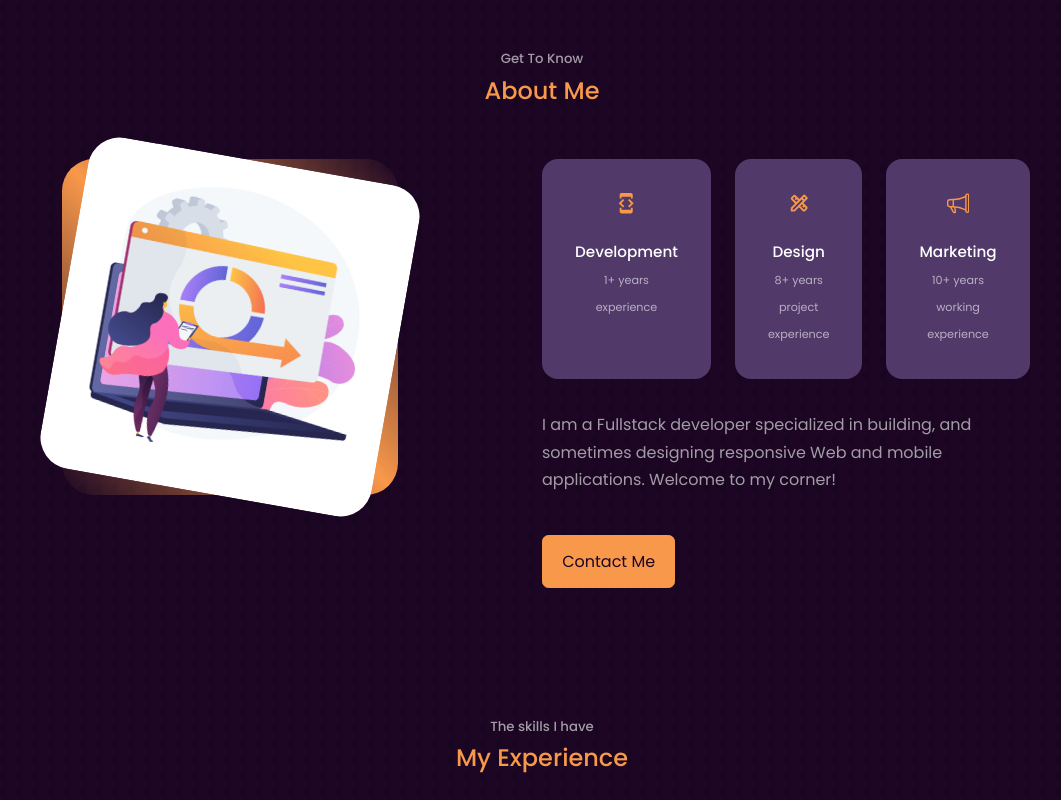
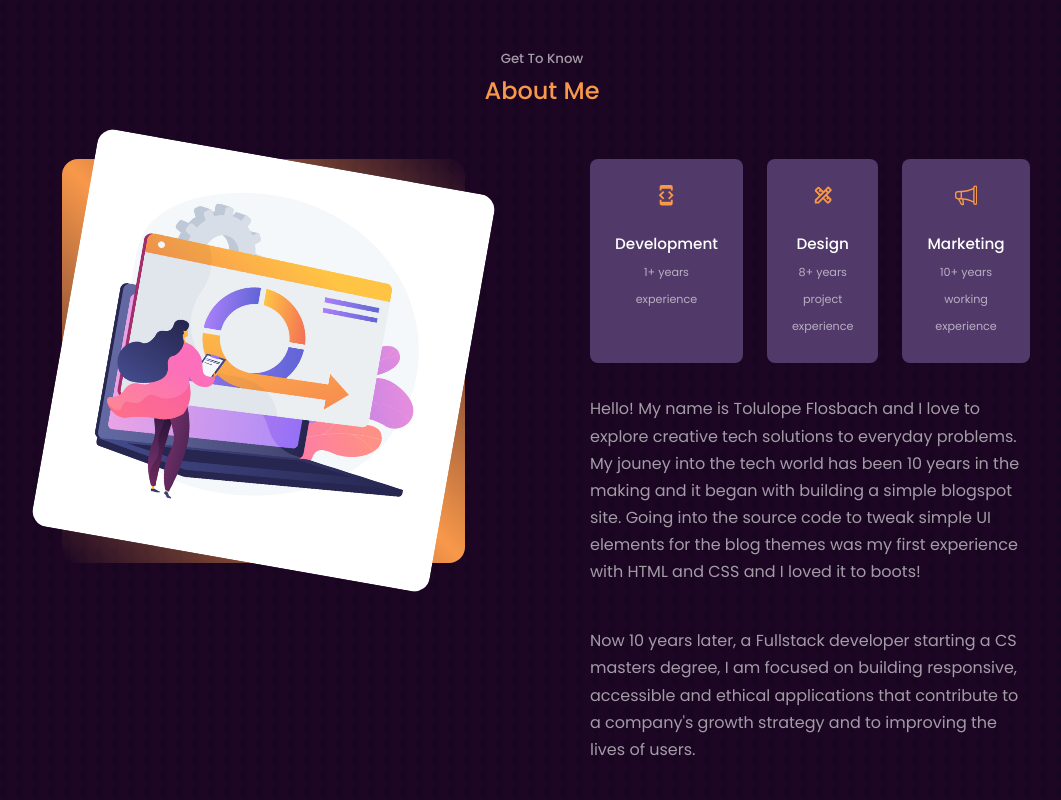
Before and after one commit to Cocoflosbach/toluFlosbachPortfolio, a React (Create React App) app: page / in a window 1280 px wide. Shown: the part 880-1680 px from the top of the page, without its empty margins (98-1159 px from the left). Built offline with nearby package versions, Linux system fonts and the light colour scheme.

Commit message:
Update About me content and styling

```diff
--- a/src/components/AboutMe/AboutMe.css
+++ b/src/components/AboutMe/AboutMe.css
@@ -1,13 +1,13 @@
 .about__container {
   display: grid;
-  grid-template-columns: 35% 50%;
-  gap: 15%;
+  grid-template-columns: 35% 45%;
+  gap: 20%;
 }
 
 .about__me {
-  width: 100%;
+  width: 120%;
   aspect-ratio: 1/1;
-  border-radius: 2rem;
+  border-radius: 1rem;
   background: linear-gradient(
     45deg,
     transparent,
@@ -19,7 +19,7 @@
 }
 
 .about__me-image {
-  border-radius: 2rem;
+  border-radius: 1rem;
   overflow: hidden;
   transform: rotate(10deg);
 }
@@ -38,8 +38,8 @@
 .about__card {
   background: var(--color-bg-variant);
   border: 1px solid transparent;
-  border-radius: 1rem;
-  padding: 2rem;
+  border-radius: 0.5rem;
+  padding: 1.5rem;
   text-align: center;
   transition: var(--transition);
 }
--- a/src/components/AboutMe/AboutMe.jsx
+++ b/src/components/AboutMe/AboutMe.jsx
@@ -36,12 +36,21 @@ const AboutMe = () => {
             </article>
           </div>
           <p>
-            I am a Fullstack developer specialized in building, and sometimes
-            designing responsive Web and mobile applications. Welcome to my
-            corner!
+            Hello! My name is Tolulope Flosbach and I love to explore creative
+            tech solutions to everyday problems. My jouney into the tech world
+            has been 10 years in the making and it began with building a simple
+            blogspot site. Going into the source code to tweak simple UI
+            elements for the blog themes was my first experience with HTML and
+            CSS and I loved it to boots!
+          </p>
+          <p>
+            Now 10 years later, a Fullstack developer starting a CS masters
+            degree, I am focused on building responsive, accessible and ethical
+            applications that contribute to a company's growth strategy and to
+            improving the lives of users.
           </p>
           <a href="#contact" className="btn btn-primary">
-            Contact Me
+            Send A Message
           </a>
         </div>
       </div>
```
